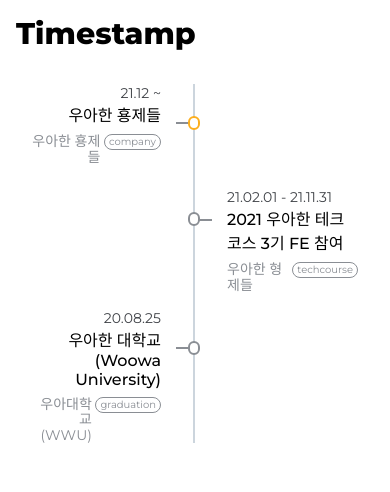
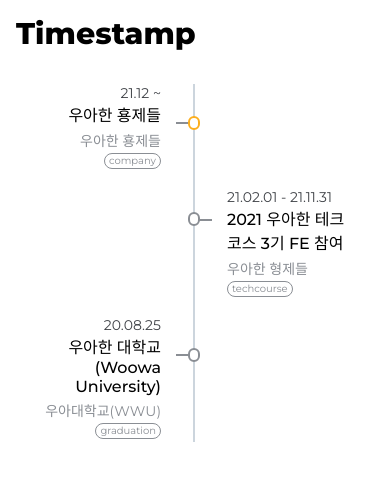
Before and after one commit to ddongule/ddongule-simple-portfolio, a React (Create React App) app: page / in a window 390 px wide. Shown: the part 3180-3672 px from the top of the page. Built offline with nearby package versions, Linux system fonts and the light colour scheme.

Commit message:
fix: responsive button in timestamp

```diff
--- a/src/components/Timestamp/TimestampItem/index.scss
+++ b/src/components/Timestamp/TimestampItem/index.scss
@@ -110,3 +110,31 @@
     display: none;
   }
 }
+
+@include m.mobile-down {
+  .timestamp {
+    &:nth-child(odd) {
+      .timestamp__details {
+        display: block;
+
+        .tags {
+          margin: 0.225rem 0;
+          float: right;
+        }
+      }
+    }
+
+    &:nth-child(even) {
+      .timestamp__details {
+        display: block;
+
+        .tags {
+          margin: 0.225rem 0;
+        }
+      }
+    }
+  }
+}
+
+@include m.mobile {
+}
```
Also changed, not shown: Screen Shot 2021-06-26 at 1.58.08 PM.png (added).
